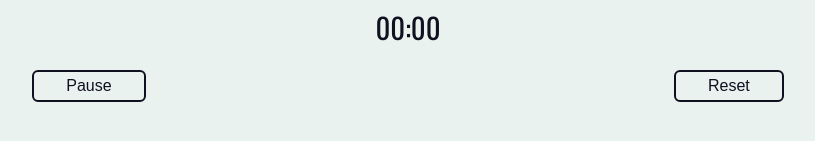
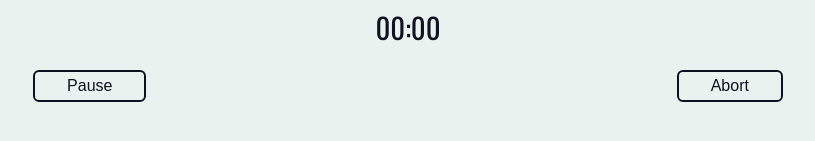
Before and after one commit to Marty-W/swiss-knife, a React (Create React App) app: page /pomodoro in a window 1280 px wide. Both pictures are taken after a click on the button "Start". Shown: the part 365-506 px from the top of the page, without its empty margins (232-1047 px from the left). Built offline with nearby package versions, Linux system fonts and the light colour scheme.

Commit message:
performace optim, ticking doesnt rerender whole modal

```diff
--- a/src/components/UI/Modal.jsx
+++ b/src/components/UI/Modal.jsx
@@ -25,7 +25,7 @@ const StyledModal = styled.div`
   height: 100vh;
   width: 100vw;
   background-color: rgba(0, 0, 0, 0.9);
-  z-index: 10;
+  z-index: 1;
 `
 
 export default Modal
--- a/src/components/pomodoro/FocusMode.jsx
+++ b/src/components/pomodoro/FocusMode.jsx
@@ -1,51 +1,25 @@
-import React, { useEffect, useState } from 'react'
-import { Duration } from 'luxon'
+import React from 'react'
+import styled, { keyframes } from 'styled-components/macro'
 
-import styled, { keyframes } from 'styled-components/macro'
-import { useInterval } from '../../hooks/useInterval'
 import Modal from '../UI/Modal'
-import TimeLeft from './TimeLeft'
+import Ticker from './TimeLeft'
 import TimerHeading from './TimerHeading'
 import TimerButtons from './TimerButtons'
+import TimePicker from './TimePicker'
 
-const FocusMode = ({ dispatch, duration }) => {
-  const [localSessionLength, setLocalSessionLength] = useState(() =>
-    Duration.fromMillis(0)
-  )
-  const [isPaused, setIsPaused] = useState(false)
-  const [isBreak] = useState(false)
-
-  useEffect(() => {
-    setLocalSessionLength(duration)
-  }, [duration])
-
-  useInterval(() => {
-    setLocalSessionLength((prev) => {
-      if (prev.as('milliseconds') > 0 && !isPaused) {
-        return prev.minus(1000)
-      }
-      return prev
-    })
-  }, 1000)
-
-  const handlePause = () => setIsPaused((prev) => !prev)
-
-  return (
+const FocusMode = ({ dispatch, duration, isBreak, isPaused }) => (
   <>
     <Modal>
-        <FocusWrapper duration={duration.as('seconds')} isPaused={isPaused}>
+      <FocusWrapper>
         <TimerHeading isBreak={isBreak} />
-          <TimeLeft duration={localSessionLength} />
-          <TimerButtons
-            dispatch={dispatch}
-            handlePause={handlePause}
-            isPaused={isPaused}
-          />
+        {isBreak && <TimePicker duration={duration} dispatch={dispatch} />}
+        <Ticker duration={duration} isPaused={isPaused} />
+        <TimerButtons dispatch={dispatch} isPaused={isPaused} />
       </FocusWrapper>
+      <TickAnimationDiv duration={duration.as('seconds')} isPaused={isPaused} />
     </Modal>
   </>
 )
-}
 
 const fillAnimation = keyframes`
   from {
@@ -63,11 +37,11 @@ const FocusWrapper = styled.div`
   flex-direction: column;
   align-items: center;
   justify-content: center;
-  z-index: 5;
   position: relative;
+  z-index: -1;
+`
 
-  &::before {
-    content: '';
+const TickAnimationDiv = styled.div`
   background-color: ${(props) => props.theme.colors.red};
   width: 100%;
   position: absolute;
@@ -76,7 +50,6 @@ const FocusWrapper = styled.div`
   animation-duration: ${(props) => props.duration}s;
   animation-play-state: ${(props) => (props.isPaused ? 'paused' : 'running')};
   animation-timing-function: linear;
-  }
 `
 
 export default FocusMode
--- a/src/components/pomodoro/TimeLeft.jsx
+++ b/src/components/pomodoro/TimeLeft.jsx
@@ -1,11 +1,33 @@
-import React from 'react'
+import React, { useEffect, useState } from 'react'
 import styled from 'styled-components/macro'
+import { Duration } from 'luxon'
 
-const TimeLeft = ({ duration }) => (
-  <StyledTimeLeft>{duration.toFormat('mm:ss')}</StyledTimeLeft>
-)
+import { useInterval } from '../../hooks/useInterval'
 
-export default TimeLeft
+const Ticker = ({ duration, isPaused }) => {
+  const [localSessionLength, setLocalSessionLength] = useState(() =>
+    Duration.fromMillis(0)
+  )
+
+  useEffect(() => {
+    setLocalSessionLength(duration)
+  }, [duration])
+
+  useInterval(() => {
+    if (!isPaused) {
+      setLocalSessionLength((prev) => {
+        if (prev.as('milliseconds') > 0) {
+          return prev.minus(1000)
+        }
+        return prev
+      })
+    }
+  }, 1000)
+
+  return <StyledTimeLeft>{localSessionLength.toFormat('mm:ss')}</StyledTimeLeft>
+}
+
+export default Ticker
 
 const StyledTimeLeft = styled.span`
   color: ${(props) => props.theme.colors.dark};
--- a/src/components/pomodoro/TimerButtons.jsx
+++ b/src/components/pomodoro/TimerButtons.jsx
@@ -3,10 +3,12 @@ import styled from 'styled-components/macro'
 
 import Button from '../UI/Button'
 
-const TimerButtons = ({ dispatch, handlePause, isPaused }) => (
+const TimerButtons = ({ dispatch, isPaused }) => (
   <StyledButtons>
-    <Button onClick={handlePause}>{isPaused ? 'Continue' : 'Pause'}</Button>
-    <Button onClick={() => dispatch({ type: 'POMO_STOP' })}>Reset</Button>
+    <Button onClick={() => dispatch({ type: 'POMO_PAUSE' })}>
+      {isPaused ? 'Continue' : 'Pause'}
+    </Button>
+    <Button onClick={() => dispatch({ type: 'POMO_ABORT' })}>Abort</Button>
   </StyledButtons>
 )
 
--- a/src/pages/Pomodoro.jsx
+++ b/src/pages/Pomodoro.jsx
@@ -11,25 +11,28 @@ import pomoReducer from '../reducers/pomoReducer'
 const initPomoState = {
   duration: Duration.fromMillis(0),
   isRunning: false,
+  isPaused: false,
+  isBreak: false,
   timeEntries: [],
 }
 
 const Pomodoro = () => {
   const [pomoState, dispatch] = useReducer(pomoReducer, initPomoState)
+  const { duration, isRunning, isPaused } = pomoState
 
   return (
     <>
-      {pomoState.isRunning && (
+      {isRunning && (
         <FocusMode
-          duration={pomoState.duration}
-          isRunning={pomoState.isRunning}
-          isPaused={pomoState.isPaused}
+          duration={duration}
+          isRunning={isRunning}
+          isPaused={isPaused}
           dispatch={dispatch}
         />
       )}
       <PomoWrapper>
         <h1>Pomodoro</h1>
-        <TimePicker duration={pomoState.duration} dispatch={dispatch} />
+        <TimePicker duration={duration} dispatch={dispatch} />
         <Button onClick={() => dispatch({ type: 'POMO_START' })}>Start</Button>
       </PomoWrapper>
     </>
--- a/src/reducers/pomoReducer.js
+++ b/src/reducers/pomoReducer.js
@@ -18,11 +18,27 @@ const pomoReducer = (state, action) => {
         isRunning: true,
         timeEntries: state.timeEntries.push([DateTime.local()]),
       }
-    case 'POMO_STOP':
+    case 'POMO_ABORT':
       return {
         ...state,
-        duration: Duration.fromMillis(1000),
+        duration: Duration.fromMillis(0),
         isRunning: false,
+      }
+    case 'POMO_END':
+      return {
+        ...state,
+        isRunning: true,
+        isBreak: true,
+      }
+    case 'POMO_BREAK':
+      return {
+        ...state,
+        isBreak: true,
+      }
+    case 'POMO_PAUSE':
+      return {
+        ...state,
+        isPaused: !state.isPaused,
       }
     default:
       throw new Error('Unexpected action')
```
Lines whose indentation alone changed are shown as unchanged.
